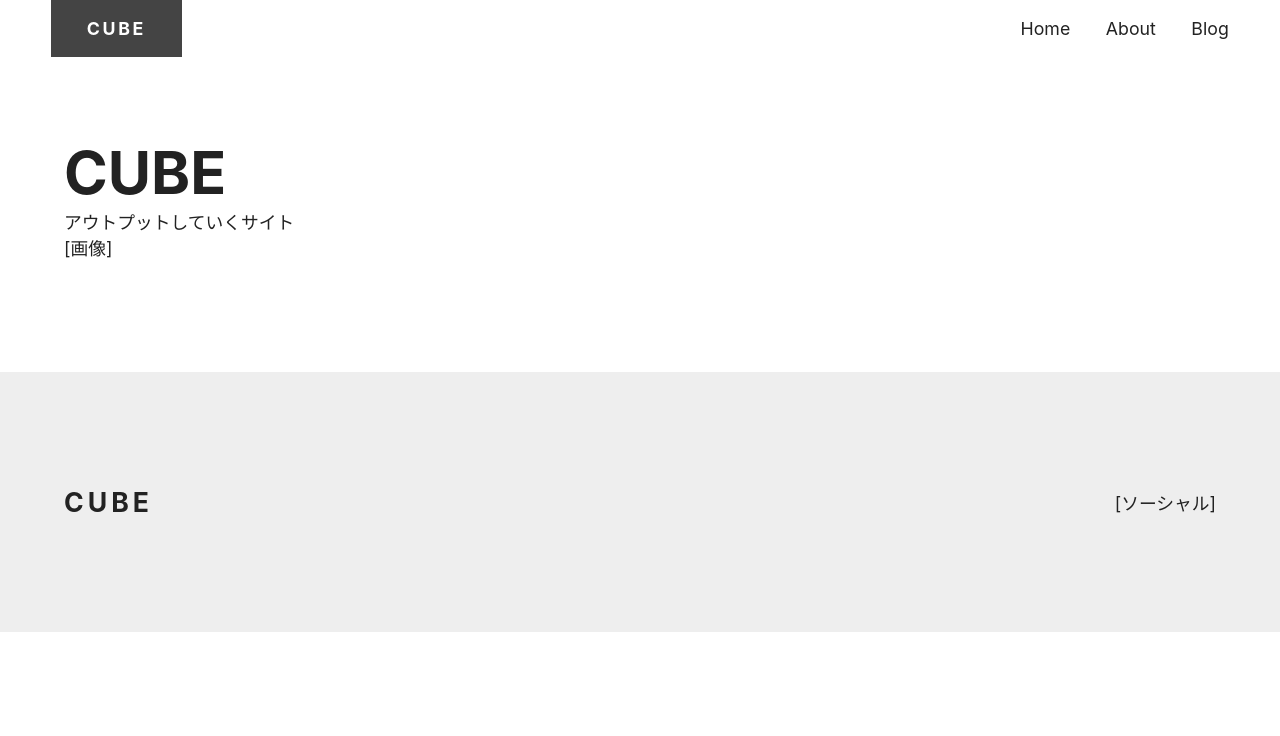
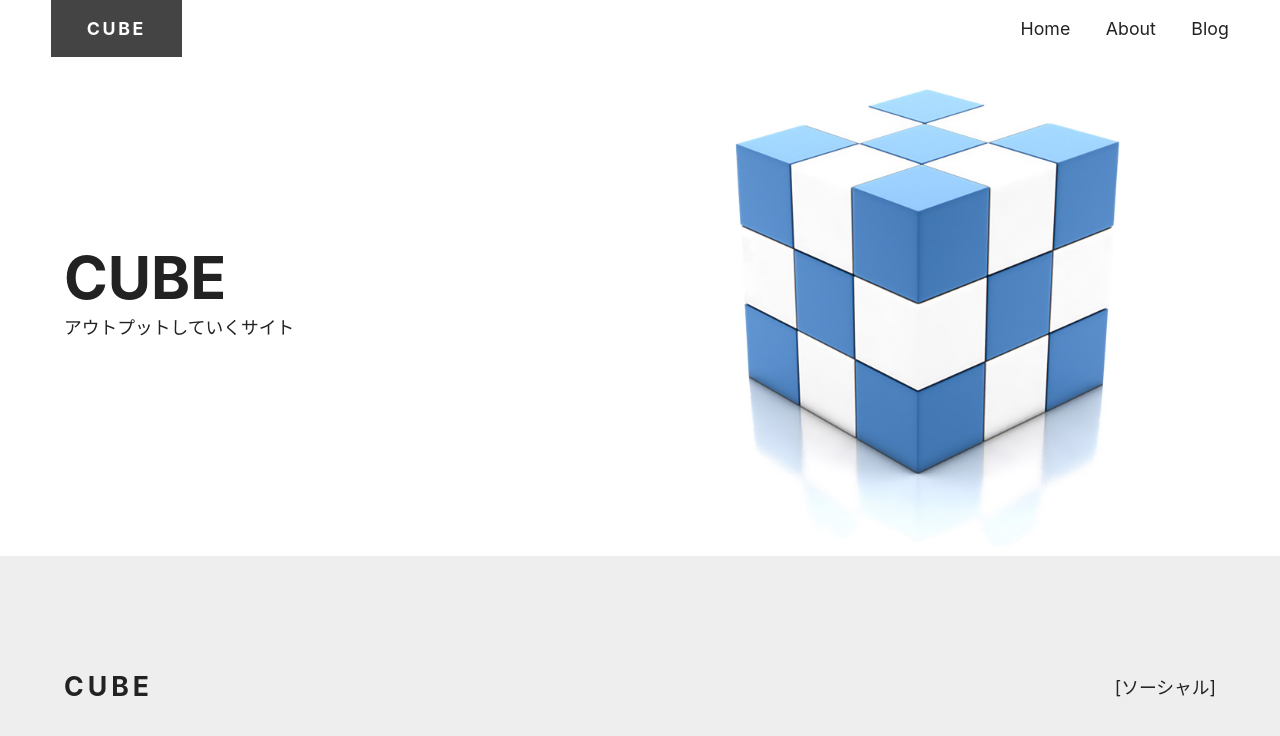
Before and after one commit to chameleon05119/blog, a Next.js app: page / in a window 1280 px wide. Shown: the top 736 px of the page. Built offline with nearby package versions, Linux system fonts and the light colour scheme.

Commit message:
HOMEのヒーロー画像にcubeを追加

```diff
--- a/components/hero.js
+++ b/components/hero.js
@@ -1,4 +1,6 @@
 import styles from "styles/hero.module.css";
+import Image from "next/image";
+import cube from "images/cube.jpg";
 
 export default function Hero({ title, subtitle, imageOn = false }) {
   return (
@@ -6,8 +8,19 @@ export default function Hero({ title, subtitle, imageOn = false }) {
       <div className={styles.text}>
         <h1 className={styles.titel}>{title}</h1>
         <p className={styles.subtitel}>{subtitle}</p>
-        {imageOn && <figure> [画像] </figure>}
       </div>
+      {imageOn && (
+        <figure className={styles.image}>
+          <Image
+            src={cube}
+            alt=""
+            layout="responsive"
+            sizes="(min-width:1152px) 576px, (min-width: 768px) 50vw, 100vw"
+            priority
+            placeholder="blur"
+          />
+        </figure>
+      )}
     </div>
   );
 }
--- a/styles/hero.module.css
+++ b/styles/hero.module.css
@@ -16,3 +16,13 @@
 .subtitle {
   font-size: var(--small-heading2);
 }
+
+.image {
+  width: 100%;
+}
+
+@media (min-width: 768px) {
+  .image {
+    width: 50%;
+  }
+}
```
